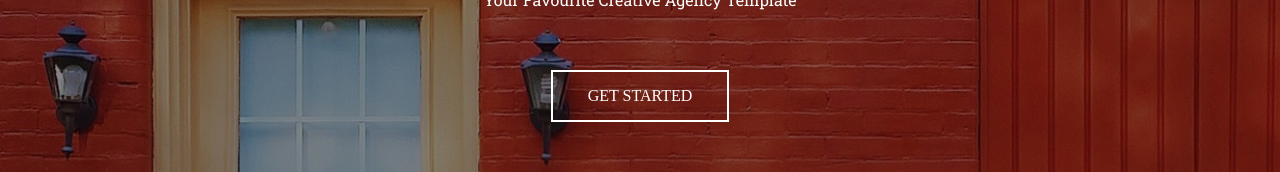
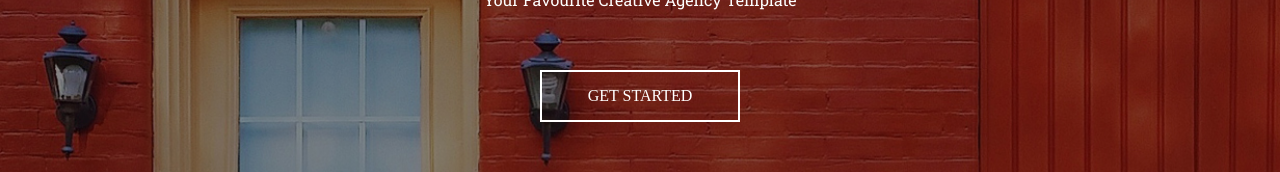
Before and after one commit to MichaelMyronenko/formProject, a plain HTML site: page Education project/index.html in a window 1280 px wide. Shown: the part 358-530 px from the top of the page. Drawn offline with nearby package versions, Linux system fonts and the light colour scheme; a web font is replaced by a local one.

Commit message:
#20 Refactor - changed "get started"

```diff
--- a/Education project/index.html
+++ b/Education project/index.html
@@ -36,7 +36,7 @@
         <div class="greeting">
             <h1>WELCOME TO STARTUP</h1>
             <h4>Your Favourite Creative Agency Template</h4>
-            <button class="button">GET STARTED</button>
+            <a class="button">GET STARTED</a>
         </div>
     </div>
 </section>
--- a/Education project/less/modules/_wellcome-section.less
+++ b/Education project/less/modules/_wellcome-section.less
@@ -28,6 +28,7 @@
       .button {
         .button(darken(red, 20%), white);
         margin-top: 60px;
+        width: 200px;
       }
 
       h1 {
```
Also changed, not shown: Education project/less/mainstyles.css.
